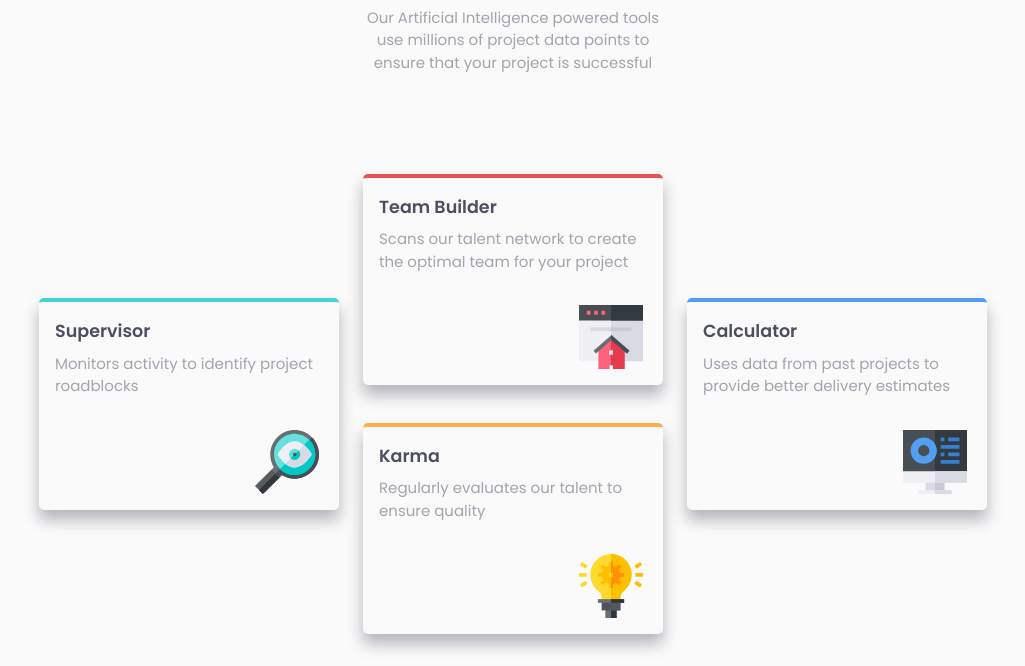
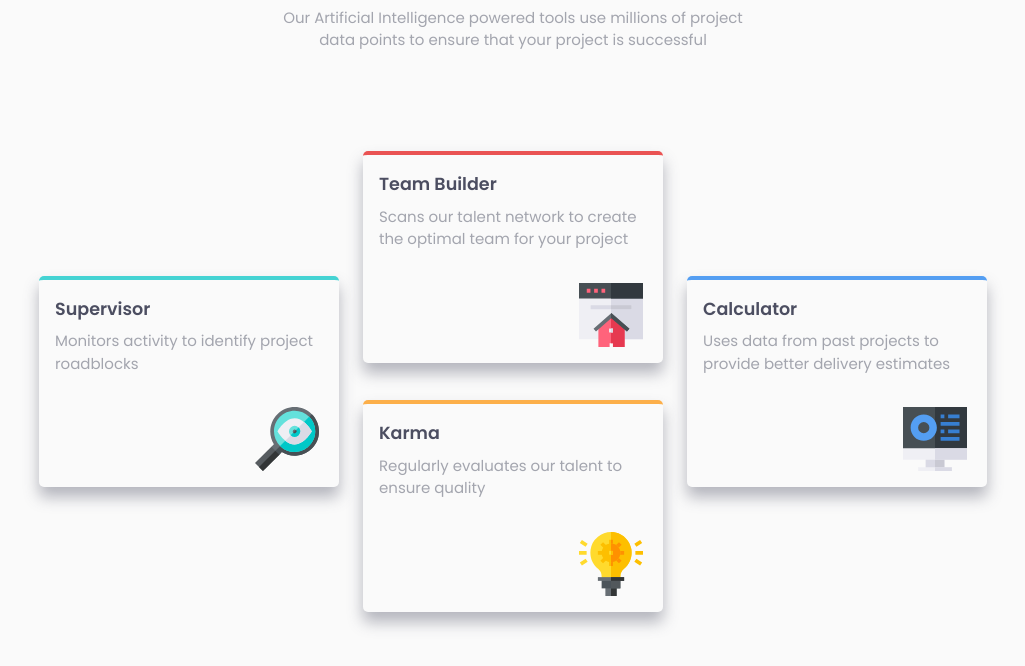
Before and after one commit to devhnry/four-card-feature-section, a website built with Vite: page index.html in a window 1280 px wide. Shown: the part 214-880 px from the top of the page, without its empty margins (127-1152 px from the left). Built offline with nearby package versions, Linux system fonts and the light colour scheme.

Commit message:
Initial Commit

```diff
--- a/src/css/style.css
+++ b/src/css/style.css
@@ -146,6 +146,10 @@ header{
     grid-template-rows:  repeat(2, 225px);
     align-items: center;
   }
+
+  .about{
+    width: 520px;
+  }
 }
 
 .card__1{
```
